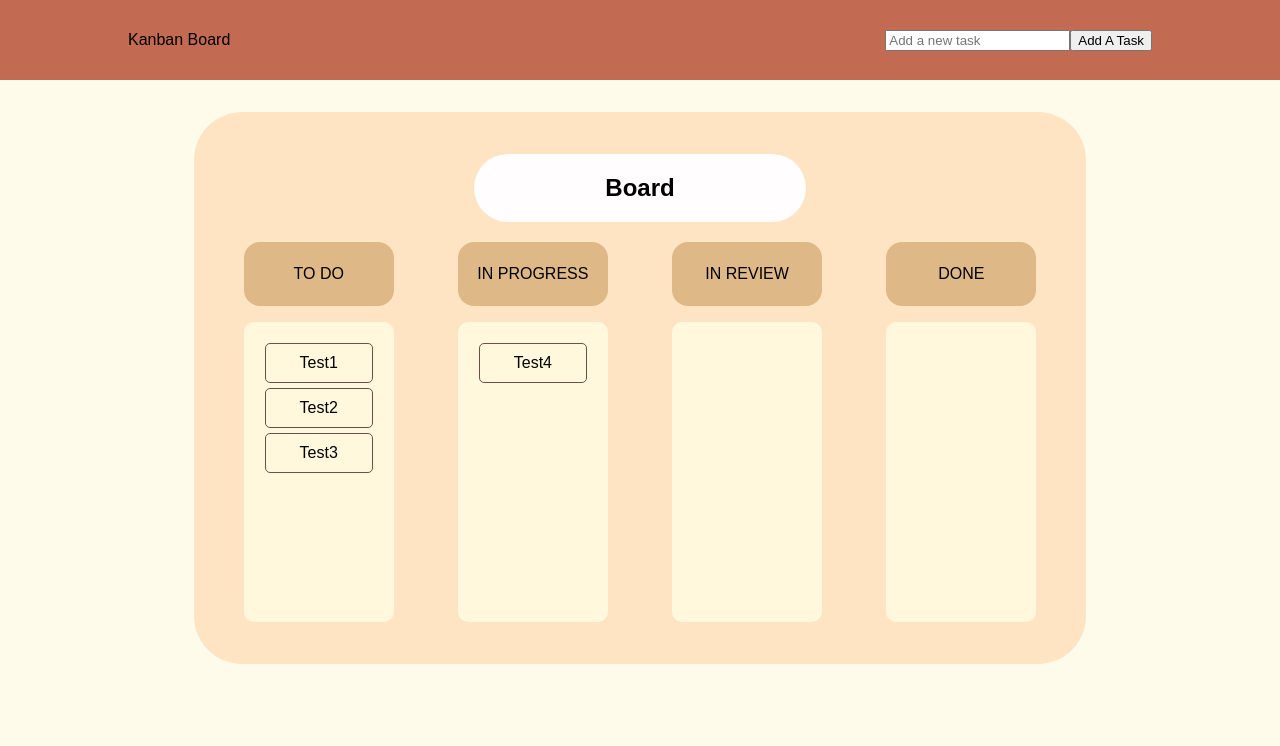
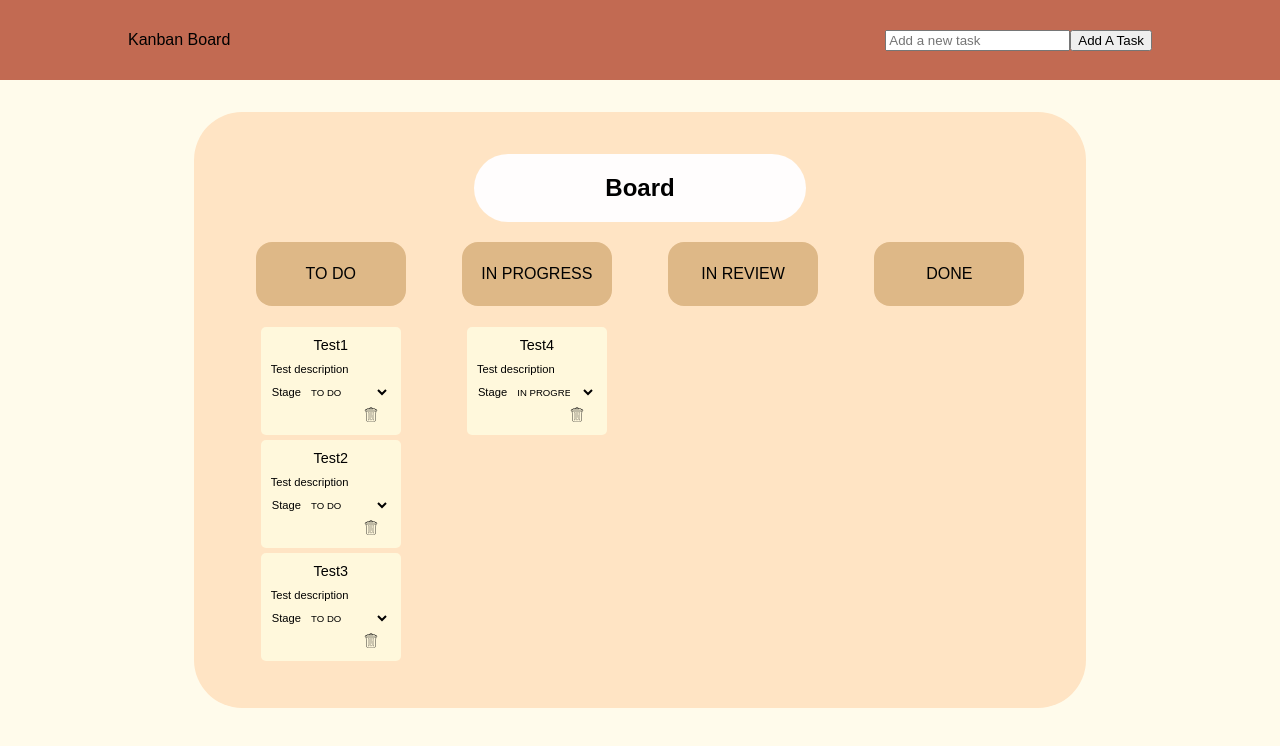
Before and after one commit to ViktoriiaHV/kanban-board, a React (Create React App) app: page / in a window 1280 px wide. Shown: the top 746 px of the page. Built offline with nearby package versions, Linux system fonts and the light colour scheme.

Commit message:
styles updated, icon added

```diff
--- a/src/components/Board.module.css
+++ b/src/components/Board.module.css
@@ -21,7 +21,8 @@
   flex-direction: row;
   align-items: flex-start;
   justify-content: space-around;
-  gap: 3rem;
+  gap: 1rem;
+  flex-wrap: wrap;
   padding: 10px;
 }
 
--- a/src/components/Header/HeaderForm.tsx
+++ b/src/components/Header/HeaderForm.tsx
@@ -12,6 +12,9 @@ export function HeaderForm() {
 
   const onAddNewTask = (e: React.MouseEvent<HTMLButtonElement>) => {
     e.preventDefault();
+    if(taskTitle.trim() === ''){
+      return
+    }
     addNewTask({
       id: Date.now().toString(),
       title: taskTitle,
--- a/src/components/Stage.module.css
+++ b/src/components/Stage.module.css
@@ -5,9 +5,9 @@
     width: 100%;
     min-width: 150px;
     max-width: 150px;
-    border-radius: 10px;
-    background-color: cornsilk;
-    padding: 1rem;
+    /* border-radius: 10px; */
+    /* background-color: cornsilk;
+    padding: 1rem; */
 }
 
 .onHoveredOver {
--- a/src/components/Stage.tsx
+++ b/src/components/Stage.tsx
@@ -13,6 +13,7 @@ export function Stage({ name }: StageProps) {
   const tasks = useStageTasks(name);
   const updateStage = useUpdateTaskStage();
   const [isHoveredOver, setIsHoveredOver] = useState(false);
+
 
   const isHoveredStyle = isHoveredOver ? classes.onHoveredOver : "";
 
@@ -45,7 +46,7 @@ export function Stage({ name }: StageProps) {
       onDrop={onDrop}
     >
       {tasks.map((task) => (
-        <Task key={task.id} task={task} />
+          <Task key={task.id} task={task}/>
       ))}
     </div>
   );
--- a/src/components/Task.module.css
+++ b/src/components/Task.module.css
@@ -1,5 +1,5 @@
 .task{
-    border: 1px solid rgb(115, 76, 76);
+    background-color: cornsilk;
     border-radius: 5px;
     padding: 10px;
     margin: 5px;
@@ -11,3 +11,48 @@
 .dragged {
     box-shadow: 0 0 10px rgba(129, 64, 64, 0.5);
 }
+
+.title {
+    font-size: 0.9rem;
+    text-align: center;
+}
+
+.title.striked {
+    text-decoration: line-through;
+}
+
+.description {
+    font-size: 0.7rem;
+    margin: 10px 0;
+    text-align: left;
+}
+
+.stages {
+    display: flex;
+    flex-direction: row;
+    align-items: center;
+    justify-content: space-between;
+    margin: 5px 0;
+    padding: 1px;
+}
+
+.stages label {
+    font-size: 0.7rem;
+}
+
+.stages select {
+  background-color: transparent;
+  border: none;
+  padding: 0 1em 0 0;
+  margin: 0;
+  width: 70%;
+  font-size: 0.6rem;
+  cursor: inherit;
+}
+
+.buttons {
+    display: flex;
+    flex-direction: row;
+    justify-content: flex-end;
+    align-items: center;
+}
--- a/src/components/Task.tsx
+++ b/src/components/Task.tsx
@@ -1,6 +1,8 @@
 import { useCallback, useState } from "react";
 import { Task as TaskModel } from "../store/Tasks/Task";
 import { useRemoveTask } from "../store/Tasks/useRemoveTask";
+import { useUpdateTaskStage } from "../store/Tasks/useUpdateTaskStage";
+import { ReactComponent as DeleteIcon } from "../icons/icons8-delete.svg";
 import classes from "./Task.module.css";
 
 interface TaskProps {
@@ -9,14 +11,15 @@ interface TaskProps {
 
 export function Task({ task }: TaskProps) {
   const removeTask = useRemoveTask();
+  const updateStage = useUpdateTaskStage();
 
   const [isDragged, setIsDragged] = useState(false);
 
   const isDraggedStyle = isDragged ? classes.dragged : "";
 
-  const onTaskClick = useCallback(() => {
+  const onDeleteTask = useCallback(() => {
     removeTask(task.id);
-  }, [removeTask, task.id]);
+  }, [task.id, removeTask]);
 
   const handleDragStart = useCallback(
     (event: React.DragEvent<Element>) => {
@@ -31,15 +34,38 @@ export function Task({ task }: TaskProps) {
     event.dataTransfer.clearData();
   }, []);
 
+  const onStageChangeHandler = (e: React.ChangeEvent<HTMLSelectElement>) => {
+    const stage = e.target.value;
+    updateStage(task.id, stage);
+  };
+
+  const isDoneStyle = task.stage === 'DONE' ? classes.striked : '';
+
   return (
     <div
       draggable
       className={`${classes.task} ${isDraggedStyle}`}
-      onClick={onTaskClick}
       onDragStart={handleDragStart}
       onDragEnd={handleDragEnd}
     >
-      {task.title}
+      <div>
+        <div className={`${classes.title} ${isDoneStyle}`}>{task.title}</div>
+        <div className={classes.description}>{task.description}</div>
+      </div>
+      {
+        <div className={classes.stages}>
+          <label>Stage</label>
+          <select onChange={onStageChangeHandler} value={task.stage}>
+            <option value="TO DO">TO DO</option>
+            <option value="IN PROGRESS">IN PROGRESS</option>
+            <option value="IN REVIEW">IN REVIEW</option>
+            <option value="DONE">DONE</option>
+          </select>
+        </div>
+      }
+      <div className={classes.buttons}>
+        <DeleteIcon onClick={onDeleteTask} />
+      </div>
     </div>
   );
 }
```
Also changed, not shown: src/icons/icons8-delete.svg (added).
